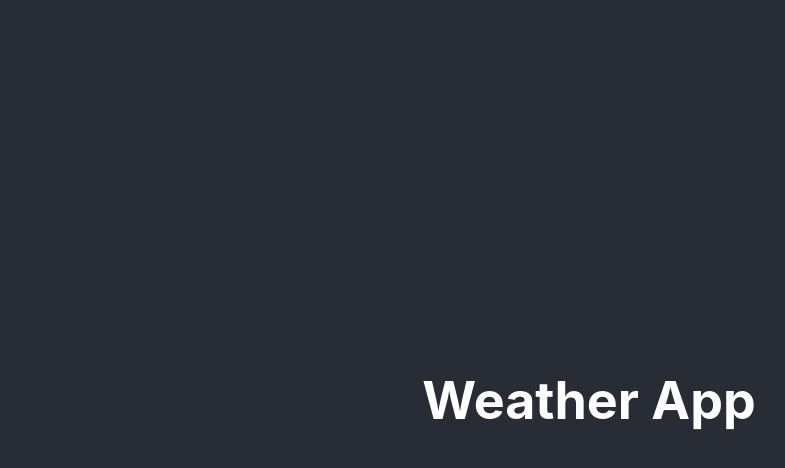
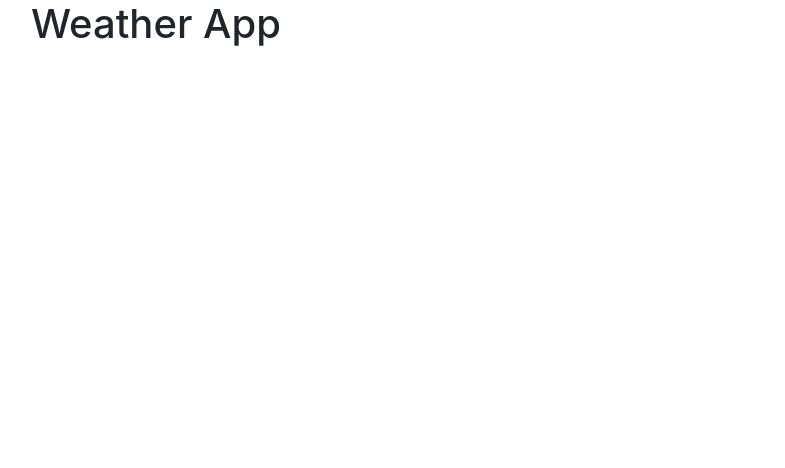
Before and after one commit to AbeMont/weather-app, a React (Create React App) app: page / in a window 1280 px wide. Shown: the top 468 px of the page, without its empty margins (51-836 px from the left). Built offline with nearby package versions, Linux system fonts and the light colour scheme.

Commit message:
Added bootstrap

```diff
--- a/public/index.html
+++ b/public/index.html
@@ -24,6 +24,10 @@
       work correctly both with client-side routing and a non-root public URL.
       Learn how to configure a non-root public URL by running `npm run build`.
     -->
+      <link rel="stylesheet" href="https://cdn.jsdelivr.net/npm/bootstrap-icons@1.11.3/font/bootstrap-icons.min.css">
+
+      <link href="https://cdn.jsdelivr.net/npm/bootstrap@5.0.2/dist/css/bootstrap.min.css" rel="stylesheet"
+        integrity="sha384-EVSTQN3/azprG1Anm3QDgpJLIm9Nao0Yz1ztcQTwFspd3yD65VohhpuuCOmLASjC" crossorigin="anonymous">
     <title>React App</title>
   </head>
   <body>
@@ -39,5 +43,7 @@
       To begin the development, run `npm start` or `yarn start`.
       To create a production bundle, use `npm run build` or `yarn build`.
     -->
+      <script src="https://cdn.jsdelivr.net/npm/bootstrap@5.3.3/dist/js/bootstrap.bundle.min.js"
+        integrity="sha384-YvpcrYf0tY3lHB60NNkmXc5s9fDVZLESaAA55NDzOxhy9GkcIdslK1eN7N6jIeHz" crossorigin="anonymous"></script>
   </body>
 </html>
--- a/src/App.css
+++ /dev/null
@@ -1,38 +0,0 @@
-.App {
-  text-align: center;
-}
-
-.App-logo {
-  height: 40vmin;
-  pointer-events: none;
-}
-
-@media (prefers-reduced-motion: no-preference) {
-  .App-logo {
-    animation: App-logo-spin infinite 20s linear;
-  }
-}
-
-.App-header {
-  background-color: #282c34;
-  min-height: 100vh;
-  display: flex;
-  flex-direction: column;
-  align-items: center;
-  justify-content: center;
-  font-size: calc(10px + 2vmin);
-  color: white;
-}
-
-.App-link {
-  color: #61dafb;
-}
-
-@keyframes App-logo-spin {
-  from {
-    transform: rotate(0deg);
-  }
-  to {
-    transform: rotate(360deg);
-  }
-}
--- a/src/App.js
+++ b/src/App.js
@@ -1,12 +1,8 @@
-
-import './App.css';
 
 function App() {
   return (
-    <div className="App">
-      <header className="App-header">
-        <h1>Weather App</h1>
-      </header>
+    <div className="container">
+      <h1>Weather App</h1>
     </div>
   );
 }
--- a/src/index.js
+++ b/src/index.js
@@ -10,7 +10,3 @@ root.render(
     <App />
   </React.StrictMode>
 );
-
-// If you want to start measuring performance in your app, pass a function
-// to log results (for example: reportWebVitals(console.log))
-// or send to an analytics endpoint. Learn more: https://bit.ly/CRA-vitals
```
